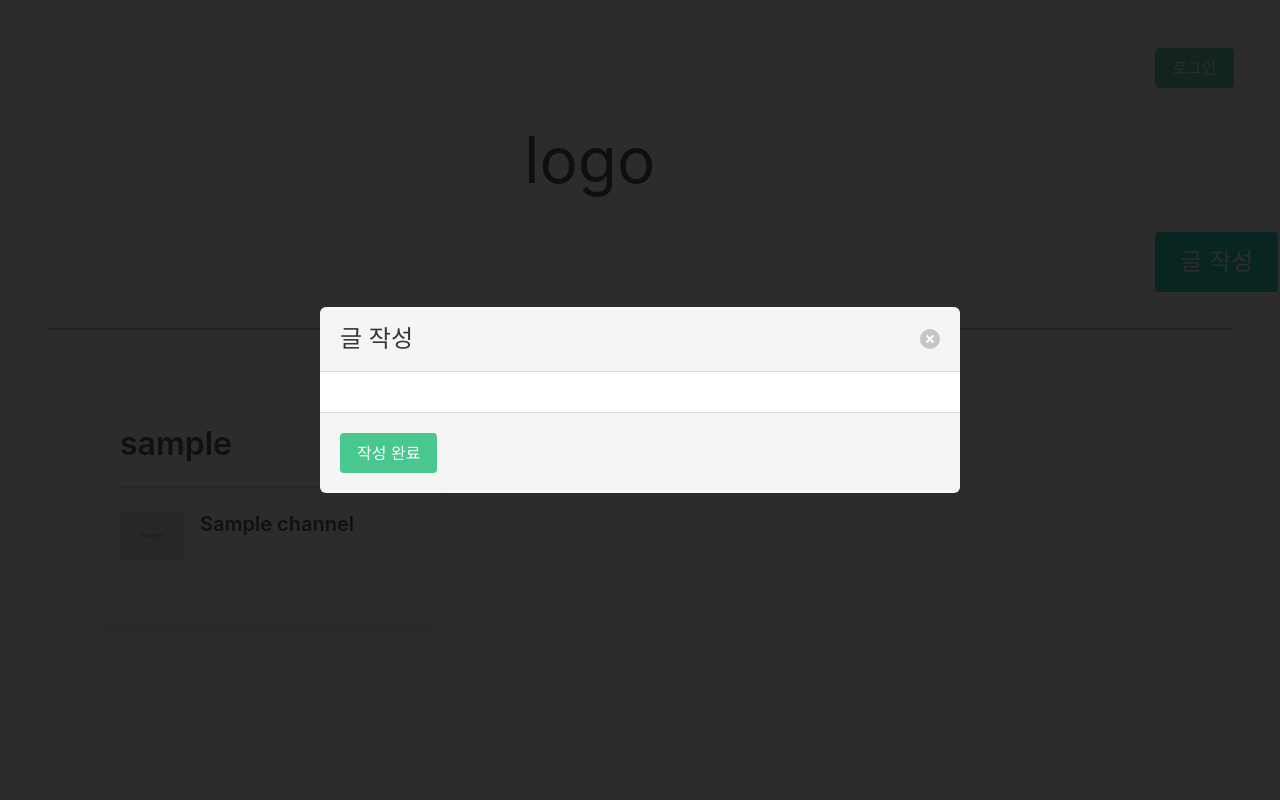
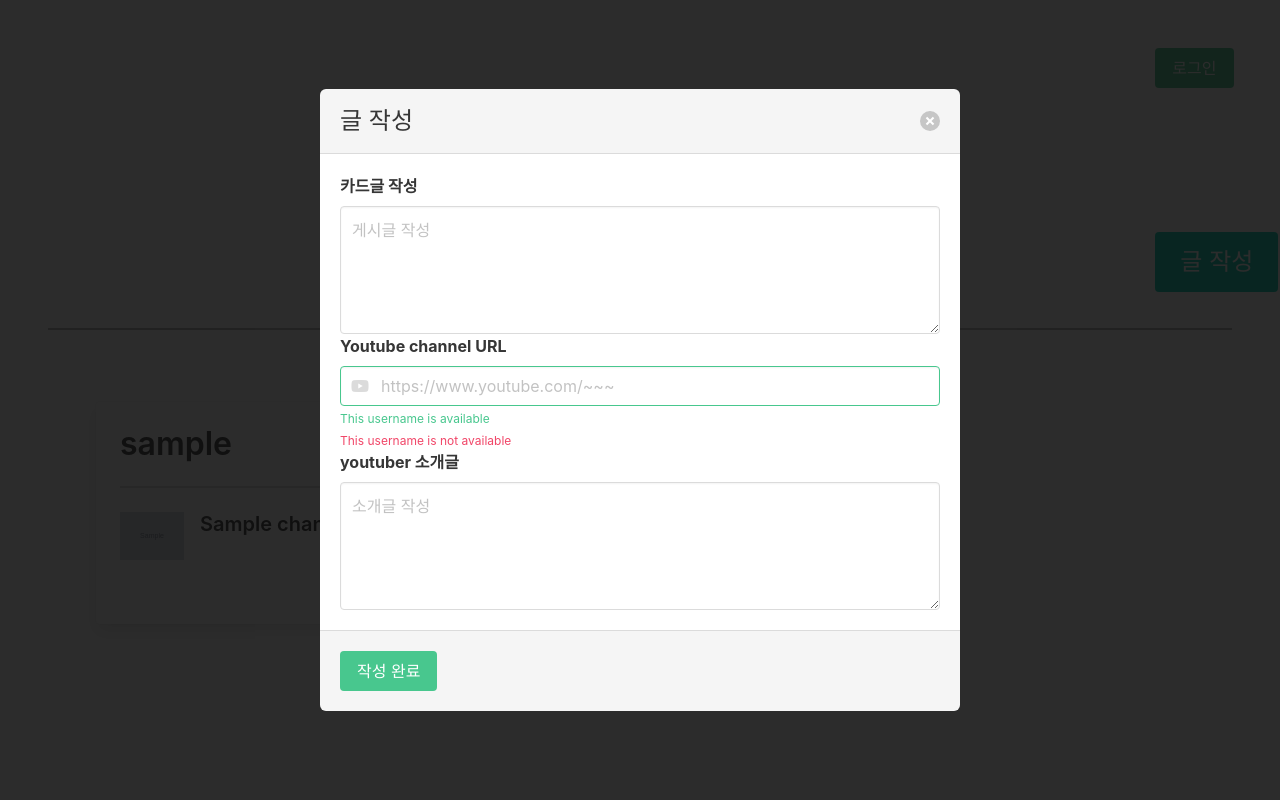
Before and after one commit to namhoon-kim97/YourTuber, a Flask app: template templates/index.html in a window 1280 px wide, after a click on "글 작성". Run offline with Flask 3, Linux system fonts and the light colour scheme; the template is opened without the code that fills it: most values are stand-ins (such as "Sample title", 1, 10 or a date in 2020); grey boxes marked "Sample" are stand-in pictures.

Commit message:
ADD:card-write

```diff
--- a/templates/index.html
+++ b/templates/index.html
@@ -11,6 +11,7 @@
       modal.classList.remove('is-active');
   }
 </script>
+<link rel="stylesheet" href="https://cdnjs.cloudflare.com/ajax/libs/font-awesome/6.0.0-beta3/css/all.min.css">
 {% endblock %}
 {% block login %}
 <div class="columns is-mobile">
@@ -34,6 +35,25 @@
       <button class="delete" aria-label="close" onclick="closeModal('card-write')"></button>
     </header>
     <section class="modal-card-body">
+      <div class="field">
+        <label class="label">카드글 작성</label>
+        <div class="control">
+          <textarea class="textarea" placeholder="게시글 작성"></textarea>
+        </div>
+        <label class="label">Youtube channel URL</label>
+        <div class="control has-icons-left has-icons-right">
+          <input class="input is-success" type="text" placeholder="https://www.youtube.com/~~~">
+          <span class="icon is-small is-left">
+            <i class="fa-brands fa-youtube"></i>
+          </span>
+        </div>
+        <p class="help is-success">This username is available</p>
+        <p class="help is-danger">This username is not available</p>
+        <label class="label">youtuber 소개글</label>
+        <div class="control">
+          <textarea class="textarea" placeholder="소개글 작성"></textarea>
+        </div>
+      </div>
       <!-- Content ... -->
     </section>
     <footer class="modal-card-foot">
```
